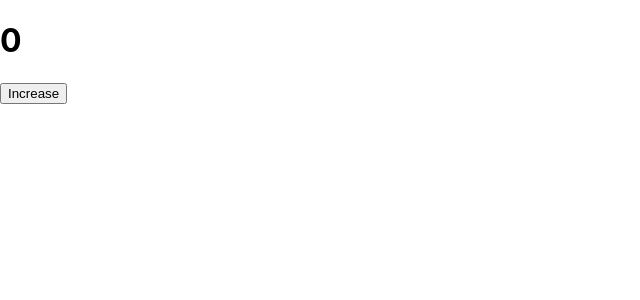
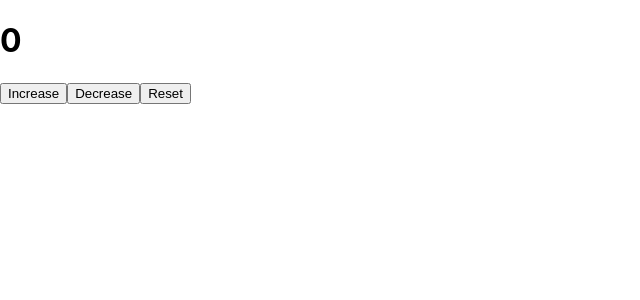
Before and after one commit to DejanBelic/React-Hooks, a React (Create React App) app: page / in a window 1280 px wide. Shown: the top 300 px of the page, without its empty margins (0-640 px from the left). Built offline with nearby package versions, Linux system fonts and the light colour scheme.

Commit message:
Adding more click handlers.

```diff
--- a/src/App.js
+++ b/src/App.js
@@ -1,4 +1,4 @@
-import React, {Component, useState} from 'react';
+import React, {useState } from 'react';
 
 // class App extends Component {
 //   constructor(props) {
@@ -23,11 +23,15 @@
 function App() {
   const [count, setCount] = useState(0);
 
-  const onClick = () => setCount(count + 1);
+  const handleIncrease = () => setCount(count + 1);
+  const handleDecrease = () => setCount(count - 1);
+  const resetValues = () => setCount(0);
   return (
     <div>
       <h1>{count}</h1>
-      <button onClick={onClick}>Increase</button>
+      <button onClick={handleIncrease}>Increase</button>
+      <button onClick={handleDecrease}>Decrease</button>
+      <button onClick={resetValues}>Reset</button>
     </div>
   )
 }
```
